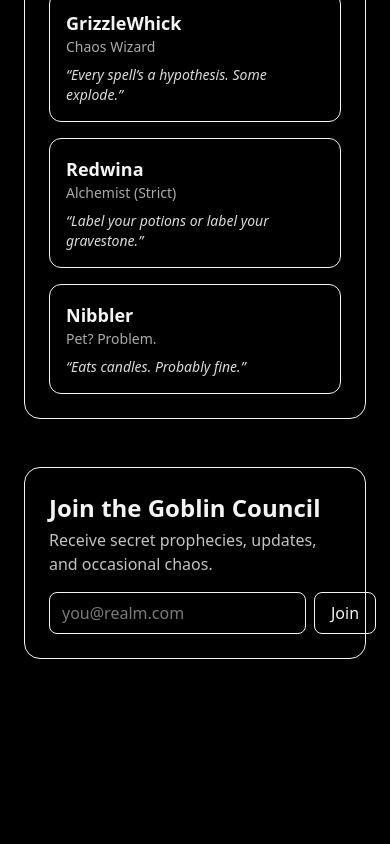
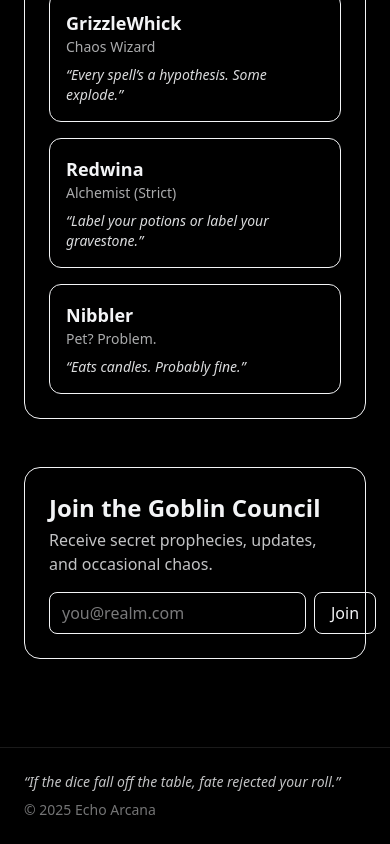
Before and after one commit to rdeflora/echo-arcana, a Next.js app: page / in a window 390 px wide. Shown: the part 2041-2885 px from the top of the page. Before the commit the page ends 2724 px from the top, so only its background shows below. Built offline with nearby package versions, Linux system fonts and the light colour scheme.

Commit message:
feat: footer quote rotator + wire into layout

```diff
--- /dev/null
+++ b/app/_components/footer-quote.tsx
@@ -0,0 +1,35 @@
+"use client";
+
+import { useEffect, useMemo, useState } from "react";
+
+const QUOTES = [
+  "Day 103 in the Fen… Nibbler still eats candles.",
+  "If the dice fall off the table, fate rejected your roll.",
+  "Never trust a smiling mimic.",
+  "Goblins don’t ‘fail’—we discover combustible alternatives.",
+  "I didn’t blow up the lab. The lab explored new forms.",
+];
+
+function pick(qs: string[]) {
+  // Stable daily pick by date; feels “rotating” without flicker
+  const d = new Date();
+  const key = d.getUTCFullYear() * 372 + (d.getUTCMonth() + 1) * 31 + d.getUTCDate();
+  return qs[key % qs.length];
+}
+
+export default function FooterQuote() {
+  const [quote, setQuote] = useState<string>("");
+  const initial = useMemo(() => pick(QUOTES), []);
+  useEffect(() => setQuote(initial), [initial]);
+
+  return (
+    <footer className="mt-16 border-t border-white/10 bg-black/40">
+      <div className="mx-auto max-w-6xl px-6 py-6 text-sm opacity-80">
+        <div className="flex flex-col gap-2 md:flex-row md:items-center md:justify-between">
+          <p className="italic">“{quote}”</p>
+          <p className="opacity-60">© {new Date().getFullYear()} Echo Arcana</p>
+        </div>
+      </div>
+    </footer>
+  );
+}
--- a/app/layout.tsx
+++ b/app/layout.tsx
@@ -1,11 +1,12 @@
 import type { Metadata } from "next";
 import "./globals.css";
 import Header from "./_components/header";
+import FooterQuote from "./_components/footer-quote";
 
 export const metadata: Metadata = {
   title: "Echo Arcana — Where magic gets weird",
   description: "Maps, lore, goblin wizardry, and community creations.",
-  metadataBase: new URL("https://echo-arcana.com"), // Cloudflare tunnel/real domain
+  metadataBase: new URL("https://echo-arcana.com"),
 };
 
 export default function RootLayout({ children }: { children: React.ReactNode }) {
@@ -14,6 +15,7 @@ export default function RootLayout({ children }: { children: React.ReactNode })
       <body>
         <Header />
         {children}
+        <FooterQuote />
       </body>
     </html>
   );
```
